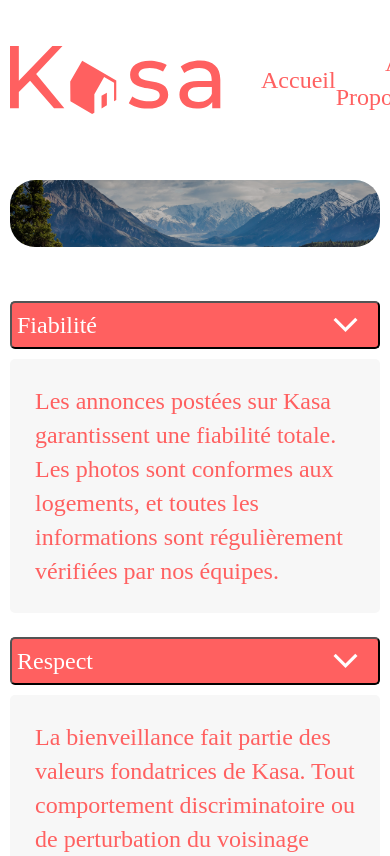
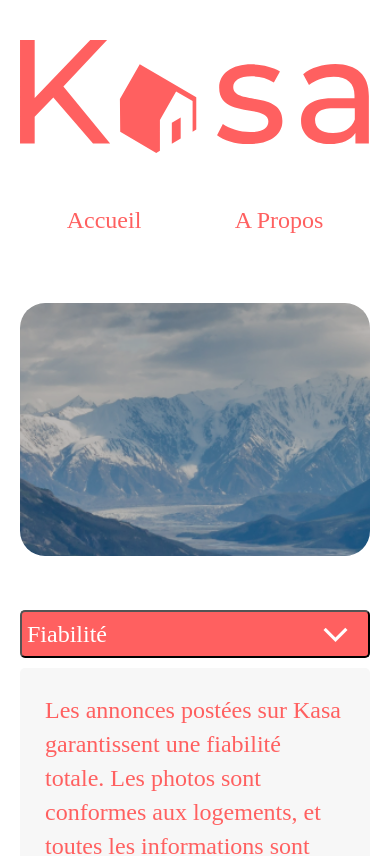
Before and after one commit to yusef-boulam/Creez_une_application_web_de_location_immobiliere_avec_REACT, a React (Create React App) app: page /APropos in a window 390 px wide. Shown: the top 856 px of the page. Built offline with nearby package versions, Linux system fonts and the light colour scheme.

Commit message:
simplification du CSS banner + ajout responsive mobile

```diff
--- a/src/Pages/APropos.jsx
+++ b/src/Pages/APropos.jsx
@@ -24,7 +24,7 @@ export default function APropos() {
         <img
           src={pictureApropos}
           alt="montagnes"
-          className="picture-APropos-img"
+          className="img-Principale"
         />
       </header>
       <section>
--- a/src/components/Banner.jsx
+++ b/src/components/Banner.jsx
@@ -4,11 +4,11 @@ import '../styles/Banner.css'
 
 function Banner() {
     return (
-        <header className='kasa-banner-header'>
+        <header className='container-header'>
             <img src={logo} alt='logo kasa' className='kasa-logo' />
-            <ul className='kasa-nav'>
-                <Link to="/" className='kasa-nav-Accueil'>Accueil</Link>
-                <Link to="/APropos" className='kasa-nav-A-Propos'>A Propos</Link>
+            <ul className='container-nav'>
+                <Link to="/" className='nav-accueil'>Accueil</Link>
+                <Link to="/APropos" className='nav-APropos'>A Propos</Link>
             </ul>
         </header >
     )
--- a/src/styles/APropos.css
+++ b/src/styles/APropos.css
@@ -1,31 +1,28 @@
+
+body{
+    width: 100%;
+    max-width: 1500px;
+}
+
 
 section{
     width: 100%;
 }
 
+.APropos{
+    display: flex;
+    flex-direction: column;
+    padding: 20px;
+   }
 
-.picture-APropos-img{
+.img-Principale{
+    object-fit: cover;
+    height: 30vh;
     margin-top: 50px;
     margin-bottom: 50px;
     filter: brightness(75%);
     border-radius: 25px;
     width: 100%;
-}
-
-.picture-APropos-img img{
     filter: brightness(75%);
     border-radius: 25px;
 }
-
-.APropos{
- display: flex;
- flex-direction: column;
- padding: 10px;
-
-}
-
-
-body{
-    width: 100%;
-    max-width: 1500px;
-}
--- a/src/styles/Banner.css
+++ b/src/styles/Banner.css
@@ -1,6 +1,4 @@
-
-
-.kasa-banner-header {
+.container-header {
   display: flex;
   justify-content: space-between;
   width: 100%;
@@ -8,9 +6,7 @@
 }
 
 
-.kasa-nav {
-/* _Nav */
-
+.container-nav {
 display: flex;
 justify-content: space-between;
 align-items: center;
@@ -18,42 +14,31 @@ width: 220px;
 
 }
 
-.kasa-nav-Accueil {
-/* Accueil */
-
+.nav-accueil{
 font-family: 'Montserrat';
 font-style: normal;
 font-weight: 500;
 font-size: 24px;
 line-height: 142.6%;
-/* or 34px */
-
 display: flex;
 align-items: flex-end;
 text-align: right;
-
-
 color: #FF6060;
 text-decoration: none;
 
 }
 
-.kasa-nav-Accueil:hover{
+.nav-accueil:hover{
     text-decoration: underline;
 }
 
 
-.kasa-nav-A-Propos {
- /* A Propos */
-
-
+.nav-APropos {
 font-family: 'Montserrat';
 font-style: normal;
 font-weight: 500;
 font-size: 24px;
 line-height: 142.6%;
-/* or 34px */
-
 display: flex;
 align-items: flex-end;
 text-align: right;
@@ -62,7 +47,26 @@ color: #FF6060;
 text-decoration: none;
 }
 
-
-.kasa-nav-A-Propos:hover{
+.nav-APropos:hover{
     text-decoration: underline;
 }
+
+
+/* ///////////////////////////////////RESPONSIVE MOBILE/////////////////////////////////////// */
+/* Sur les écrans, quand la largeur de la fenêtre fait au maximum 767px (telephone portable)*/
+
+@media screen and (max-width: 767px) {
+
+.container-header{
+  flex-direction: column;
+
+}
+
+.container-nav {
+  justify-content: space-around;
+  width: 100%;
+  margin-top: 50px;
+  padding: 0;
+  }
+
+}
```
